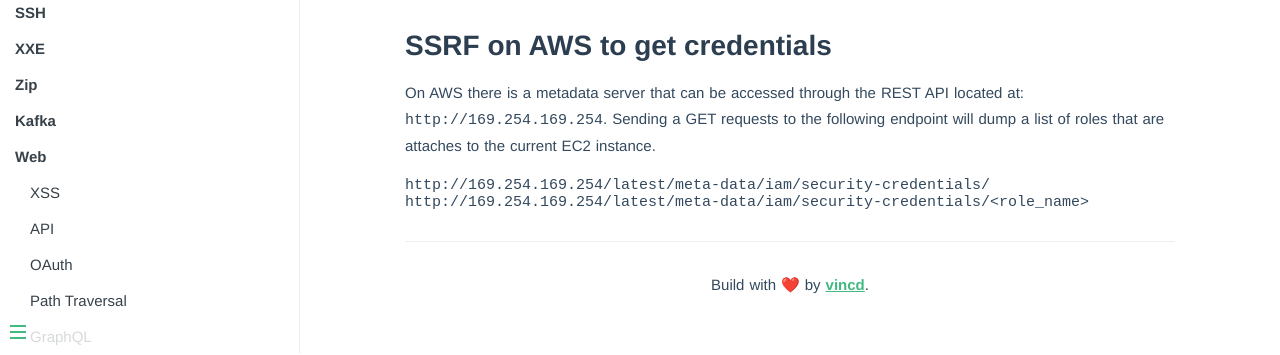
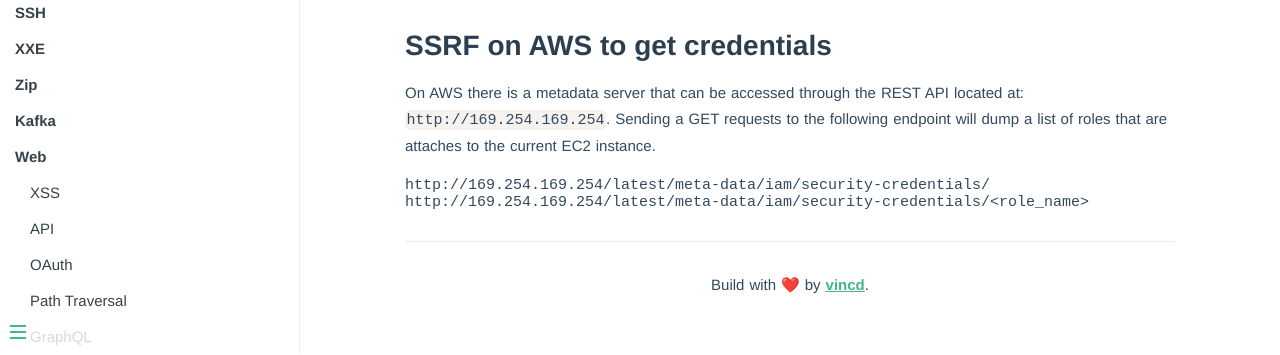
Before and after one commit to vincd/security-tips, an MkDocs documentation site: the page built from docs/aws.md, in a window 1280 px wide. Shown: the part 547-902 px from the top of the page. Built offline with MkDocs 1.6.1, drawn with Linux system fonts in a browser that asks for light colours.

Commit message:
Add inline code css

```diff
--- a/theme/css/style.css
+++ b/theme/css/style.css
@@ -882,12 +882,14 @@
   overflow: auto;
 }
 
+:not(pre) > code,
 :not(pre) > code[class*="language-"],
 pre[class*="language-"] {
   background: #f5f2f0;
 }
 
 /* Inline code */
+:not(pre) > code,
 :not(pre) > code[class*="language-"] {
   padding: .1em;
   border-radius: .3em;
```
